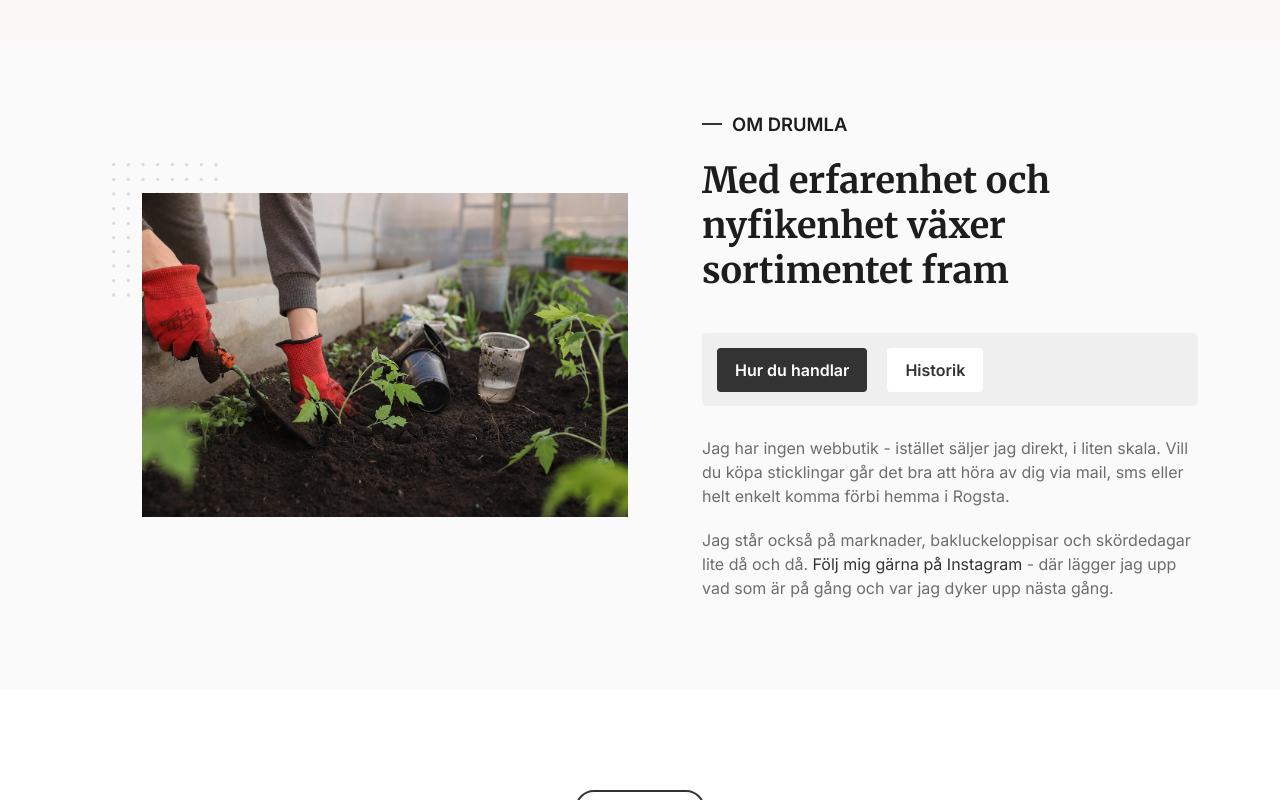
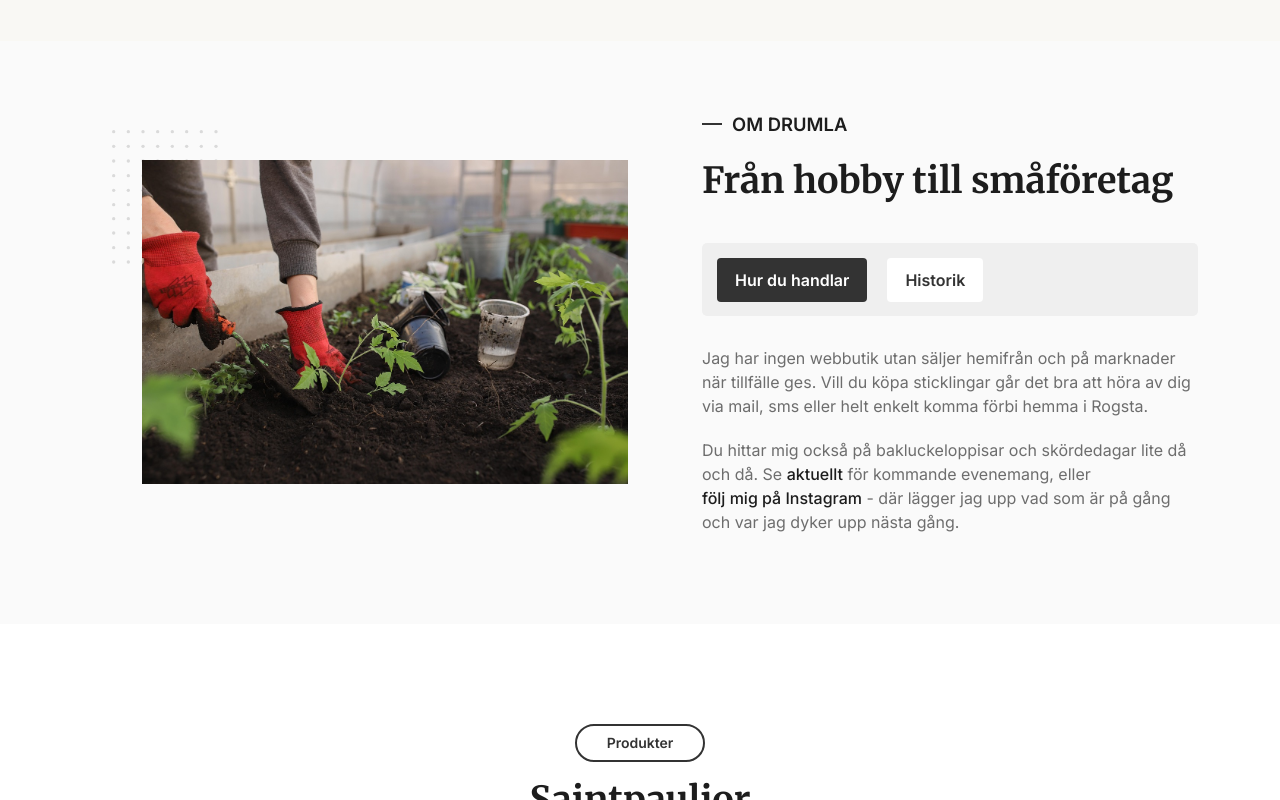
Before and after one commit to challe/challe.github.io, an Eleventy site: page src/index.njk in a window 1280 px wide. Shown: the part 629-1429 px from the top of the page. Built offline with nearby package versions, Linux system fonts and the light colour scheme; Eleventy itself is replaced by a stand-in of ours; files that its build step writes are made by us from their sources.

Commit message:
Improvements

```diff
--- a/src/assets/css/style.css
+++ b/src/assets/css/style.css
@@ -1769,8 +1769,9 @@ h1, h2{
 .footer-eleven .f-link li:last-child {
   margin: 0;
 }
-.about-area a.instagram-link {
-  color: var(--primary);
+.about-area a {
+  color: var(--black);
+  font-weight: 500;
 }
 .footer-eleven .f-link li a, .contact-section a  {
   color: var(--dark-3);
--- a/src/index.njk
+++ b/src/index.njk
@@ -310,7 +310,7 @@ ogUrl: "https://drumla.se/"
         <div class="col-lg-6 col-12">
           <div class="about-five-content">
             <h6 class="small-title text-lg">OM DRUMLA</h6>
-            <h2 class="main-title fw-bold">Med erfarenhet och nyfikenhet växer sortimentet fram</h2>
+            <h2 class="main-title fw-bold">Från hobby till småföretag</h2>
             <div class="about-five-tab">
               <nav>
                 <div class="nav nav-tabs" id="nav-tab" role="tablist">
@@ -324,8 +324,8 @@ ogUrl: "https://drumla.se/"
               </nav>
               <div class="tab-content" id="nav-tabContent">
                 <div class="tab-pane fade show active" id="nav-who" role="tabpanel" aria-labelledby="nav-who-tab">
-                  <p>Jag har ingen webbutik - istället säljer jag direkt, i liten skala. Vill du köpa sticklingar går det bra att höra av dig via mail, sms eller helt enkelt komma förbi hemma i Rogsta.</p>
-                  <p>Jag står också på marknader, bakluckeloppisar och skördedagar lite då och då. <a target="_blank" class="instagram-link" href="https://www.instagram.com/drumla.se">Följ mig gärna på Instagram</a> - där lägger jag upp vad som är på gång och var jag dyker upp nästa gång.</p>
+                  <p>Jag har ingen webbutik utan säljer hemifrån och på marknader när tillfälle ges. Vill du köpa sticklingar går det bra att höra av dig via mail, sms eller helt enkelt komma förbi hemma i Rogsta.</p>
+                  <p>Du hittar mig också på bakluckeloppisar och skördedagar lite då och då. Se <a href="/aktuellt/">aktuellt</a> för kommande evenemang, eller <a target="_blank" class="instagram-link" href="https://www.instagram.com/drumla.se">följ mig på Instagram</a> - där lägger jag upp vad som är på gång och var jag dyker upp nästa gång.</p>
                 </div>
                 <div class="tab-pane fade" id="nav-history" role="tabpanel" aria-labelledby="nav-history-tab">
                   <p>Idén till företaget växte fram under våren 2025, ur ett växande intresse för Saintpaulior. Jag började samla på sorter som är svåra att få tag på, och insåg ganska snart att det fanns ett värde i att dela med sig av dem.</p>
```
Also changed, not shown: src/aktuellt/posts/halsingekretsens-bakluckeforsaljning-frano.md (+1 -1 lines).
